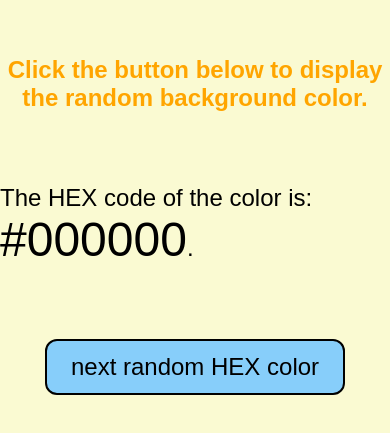
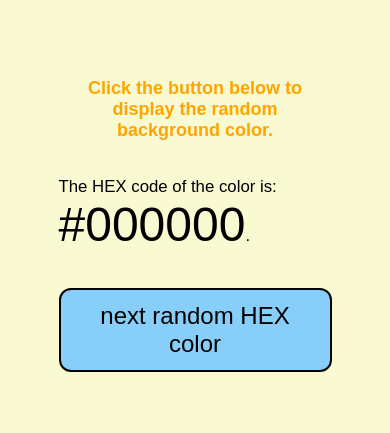
Before and after one commit to webdevKmer/javascript-projects-webdevtuts, a plain HTML site: page hex-colors/index.html in a window 390 px wide. Shown: the part 197-630 px from the top of the page. Drawn offline with Linux system fonts and the light colour scheme.

Commit message:
fix the responsive design of the app

```diff
--- a/hex-colors/index.html
+++ b/hex-colors/index.html
@@ -7,11 +7,13 @@
   <link rel="stylesheet" href="styles.css">
 </head>
 <body id='body'>
-  <h2 id='animated-title'>Click the button below to display the random background color.</h2>
-  <p>The HEX code of the color is: <span class='hex-value'>#<span class='hex-value' id='hex-number'>000000</span></span>.</p>
-  <div class="btn-container">
-    <button id='color-btn'>next random HEX color</button>
-  </div>
+  <main>
+    <h2 id='animated-title'>Click the button below to display the random background color.</h2>
+    <p>The HEX code of the color is: <span class='hex-value'>#<span class='hex-value' id='hex-number'>000000</span></span>.</p>
+    <div class="btn-container">
+      <button id='color-btn'>next random HEX color</button>
+    </div>
+  </main>
 
   <script src="./index.js"></script>
 </body>
--- a/hex-colors/styles.css
+++ b/hex-colors/styles.css
@@ -7,12 +7,17 @@
 }
 
 body {
+  background-color: lightgoldenrodyellow;
+}
+
+main {
+  width: 70%;
+  margin: auto;
   min-height: 100vh;
   display: flex;
   flex-direction: column;
   justify-content: center;
   align-items: center;
-  background-color: lightgoldenrodyellow;
   color: black;
   gap: 3rem;
 }
@@ -65,3 +70,27 @@ button:hover {
   background-color: hsl(203, 68%, 71%);
   font-weight: bold;
 }
+
+@media(max-width:768px) {
+  main {
+    gap: 2rem;
+  }
+
+  main h2 {
+    font-size: 1rem;
+  }
+}
+
+@media(max-width:480px) {
+  main {
+    gap: 1.5rem;
+  }
+
+  main h2 {
+    font-size: .75rem;
+  }
+
+  main p {
+    font-size: .7rem;
+  }
+}
```
